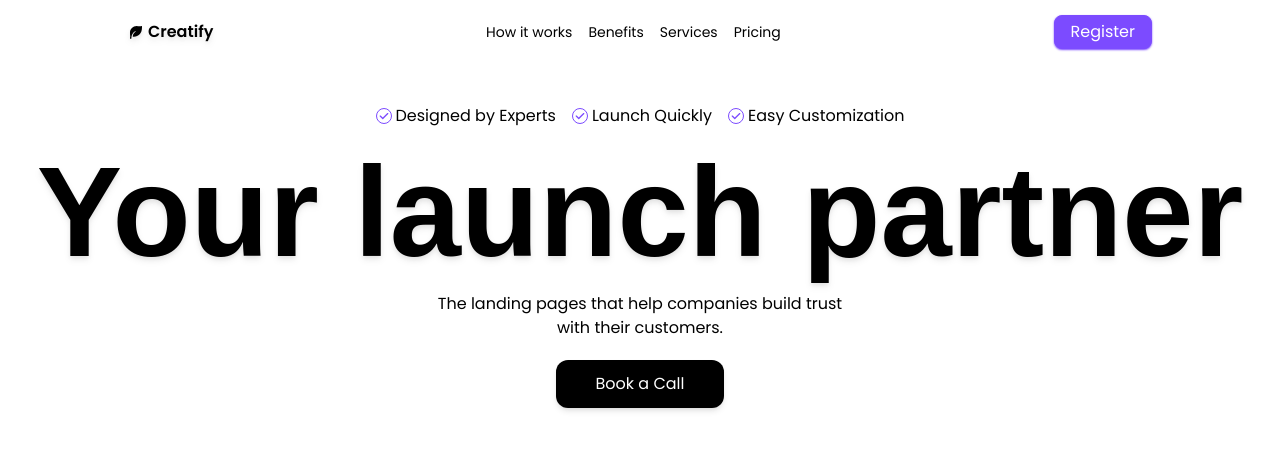
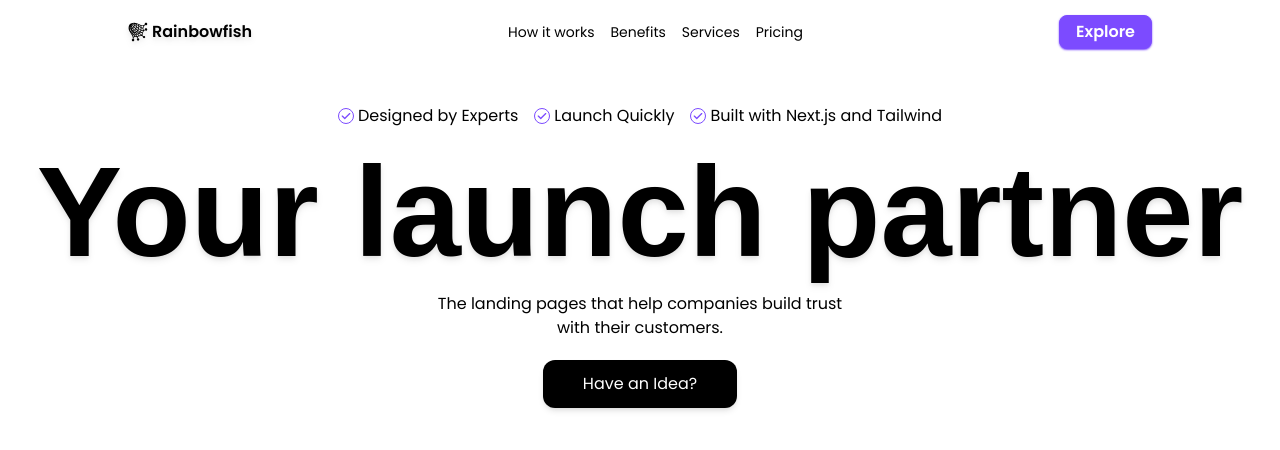
Before and after one commit to rainbowfish-ui/creatify, a Next.js app: page / in a window 1280 px wide. Shown: the top 450 px of the page. Built offline with nearby package versions, Linux system fonts and the light colour scheme; a web font is replaced by a local one.

Commit message:
update styles

```diff
--- a/src/components/hero/login-button.tsx
+++ b/src/components/hero/button.tsx
@@ -3,7 +3,7 @@ import React from "react";
 const LoginButton = () => {
   return (
     <button className="px-10 py-3 bg-black rounded-xl shadow-md text-white hover:scale-[.99] transition-transform">
-      Book a Call
+      Have an Idea?
     </button>
   );
 };
--- a/src/components/hero/index.tsx
+++ b/src/components/hero/index.tsx
@@ -1,7 +1,7 @@
 import React from "react";
 import KeyFeatures from "./key-features";
 import Heading from "./heading";
-import LoginButton from "./login-button";
+import LoginButton from "./button";
 
 const Hero = () => {
   return (
--- a/src/components/hero/key-features.tsx
+++ b/src/components/hero/key-features.tsx
@@ -4,7 +4,7 @@ import { FaCheck } from "react-icons/fa6";
 const features = [
   "Designed by Experts",
   "Launch Quickly",
-  "Easy Customization",
+  "Built with Next.js and Tailwind",
 ];
 
 const KeyFeatures = () => {
--- /dev/null
+++ b/src/components/hero/testimonial-card.tsx
@@ -0,0 +1,7 @@
+import React from "react";
+
+const TestimonialCard = () => {
+  return <div>TestimonialCard</div>;
+};
+
+export default TestimonialCard;
--- /dev/null
+++ b/src/components/hero/testimonials.tsx
@@ -0,0 +1,9 @@
+import React from "react";
+
+const Testimonials = () => {
+  return <div>
+
+  </div>;
+};
+
+export default Testimonials;
--- /dev/null
+++ b/src/components/navbar/explore-button.tsx
@@ -0,0 +1,11 @@
+import React from "react";
+
+const RegisterButton = () => {
+  return (
+    <button className="bg-foreground border border-foreground hover:scale-95 transition-transform text-white px-4 py-1 rounded-lg shadow-sm shadow-foreground font-semibold">
+      Explore
+    </button>
+  );
+};
+
+export default RegisterButton;
--- a/src/components/navbar/index.tsx
+++ b/src/components/navbar/index.tsx
@@ -1,7 +1,7 @@
 import React from "react";
 import NavItems from "./nav-items";
 import Logo from "./logo";
-import RegisterButton from "./register-button";
+import RegisterButton from "./explore-button";
 
 const Navbar = () => {
   return (
--- a/src/components/navbar/logo.tsx
+++ b/src/components/navbar/logo.tsx
@@ -1,11 +1,11 @@
 import React from "react";
-import { RiLeafFill } from "react-icons/ri";
+import { GiFishingNet } from "react-icons/gi";
 
 const Logo = () => {
   return (
     <div className="flex items-center gap-1 drop-shadow-md">
-      <RiLeafFill />
-      <h1 className="font-semibold">Creatify</h1>
+      <GiFishingNet size={20} />
+      <h1 className="font-semibold">Rainbowfish</h1>
     </div>
   );
 };
--- a/src/components/navbar/register-button.tsx
+++ /dev/null
@@ -1,11 +0,0 @@
-import React from "react";
-
-const RegisterButton = () => {
-  return (
-    <button className="bg-foreground border border-foreground hover:scale-95 transition-transform text-white px-4 py-1 rounded-lg shadow-sm shadow-foreground">
-      Register
-    </button>
-  );
-};
-
-export default RegisterButton;
```
